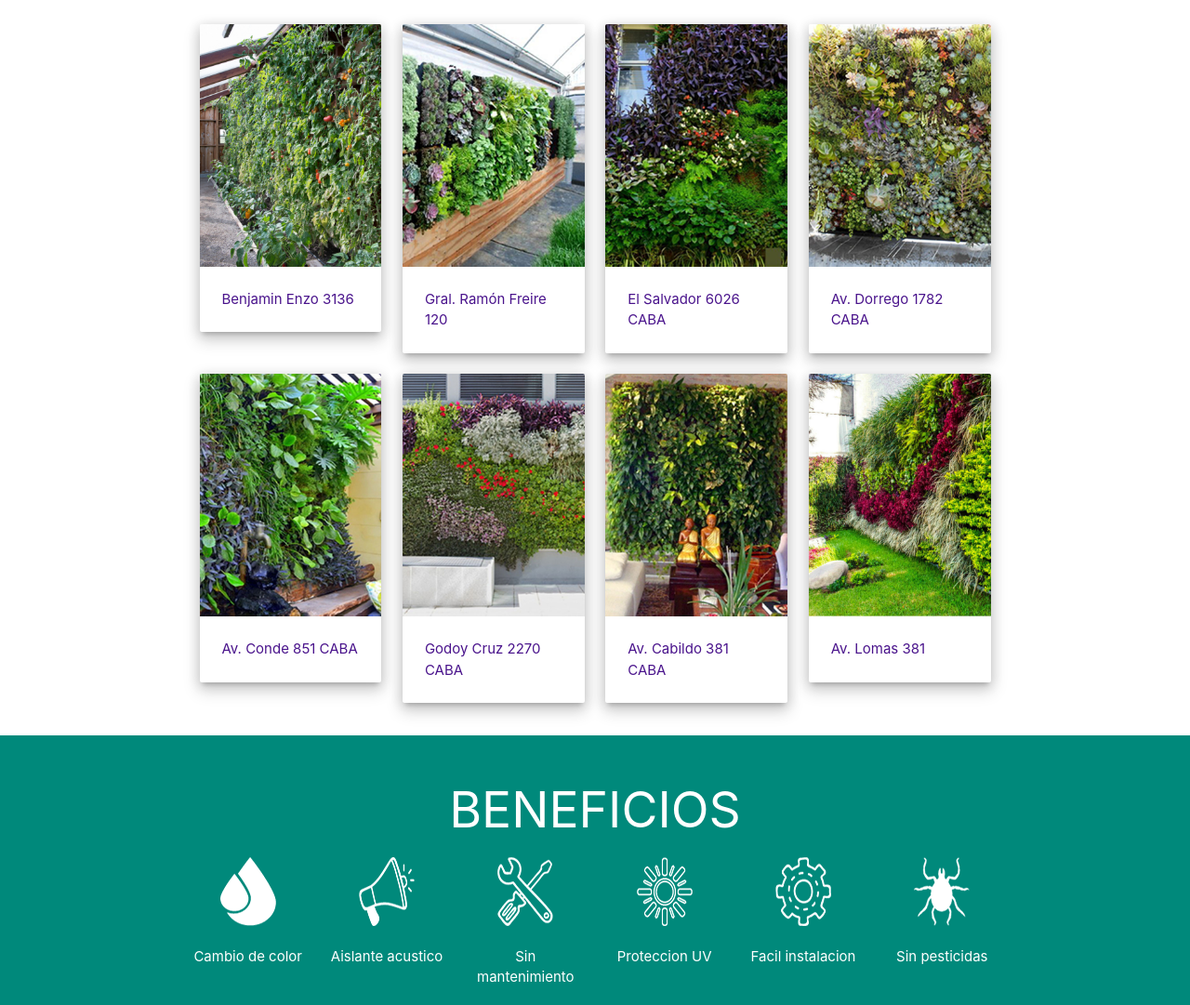
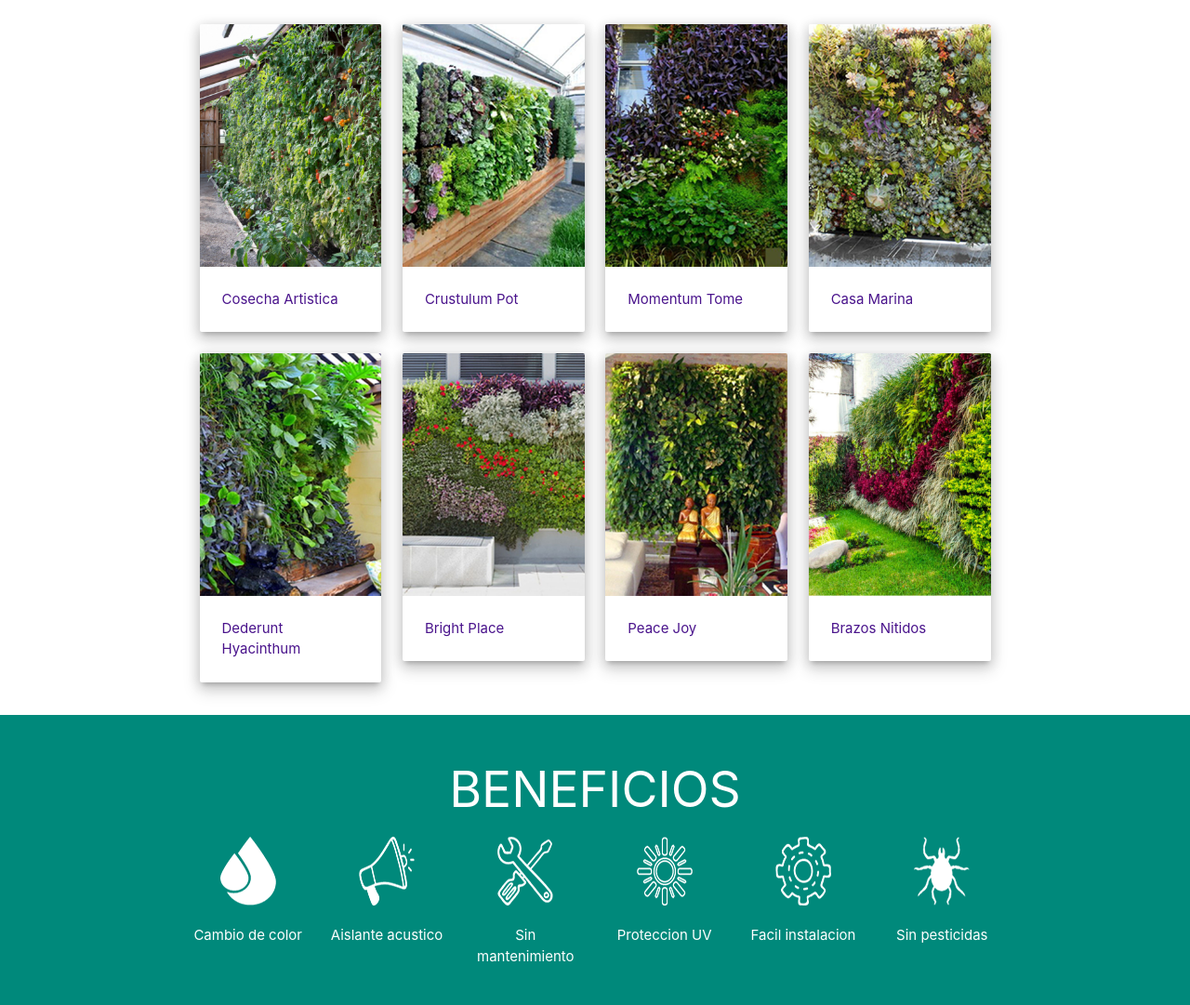
Before and after one commit to ibarrionuevo50/plantaleon, a plain HTML site: page index.html in a window 1280 px wide. Shown: the part 785-1866 px from the top of the page at 93% size. Drawn offline with Linux system fonts and the light colour scheme.

Commit message:
Added cool things

```diff
--- a/index.html
+++ b/index.html
@@ -95,7 +95,7 @@
                 </a>
               </div>
               <div class="card-content">
-                <p>Benjamin Enzo 3136</p>
+                <p>Cosecha Artistica</p>
               </div>
             </div>
           </div>
@@ -108,7 +108,7 @@
                 </a>
               </div>
               <div class="card-content">
-                <p>Gral. Ramón Freire 120</p>
+                <p>Crustulum Pot</p>
               </div>
             </div>
           </div>
@@ -121,7 +121,7 @@
                 </a>
               </div>
               <div class="card-content">
-                <p>El Salvador 6026 CABA</p>
+                <p>Momentum Tome</p>
               </div>
             </div>
           </div>
@@ -134,7 +134,7 @@
                 </a>
               </div>
               <div class="card-content">
-                <p>Av. Dorrego 1782 CABA</p>
+                <p>Casa Marina</p>
              </div>
             </div>
           </div>
@@ -147,7 +147,7 @@
                 </a>
               </div>
               <div class="card-content">
-                <p>Av. Conde 851 CABA</p>
+                <p>Dederunt Hyacinthum</p>
              </div>
             </div>
           </div>
@@ -160,7 +160,7 @@
                 </a>
               </div>
               <div class="card-content">
-                <p>Godoy Cruz 2270 CABA</p>
+                <p>Bright Place</p>
              </div>
             </div>
           </div>
@@ -173,7 +173,7 @@
                 </a>
               </div>
               <div class="card-content">
-                <p>Av. Cabildo 381 CABA</p>
+                <p>Peace Joy</p>
               </div>
             </div>
           </div>
@@ -185,7 +185,7 @@
                 </a>
               </div>
               <div class="card-content">
-                <p>Av. Lomas 381</p>
+                <p>Brazos Nitidos</p>
              </div>
             </div>
           </div>
@@ -234,12 +234,12 @@
 
 	<div class="section teal darken-2" id="contacto">
     <div class="container">
-  		<div style="color:white">
-    		<h3 class="center">Contacto</h3>
+  		<div class="row" col="" s6="" style="color:white">
+    		<i class="medium material-icons prefix left">contacts</i>
+    		<h3 class="">Contacto</h3>
   		</div>
       <div class="row">
-          <form action="#" class="container" >
-
+          <form action="#" class="col s10">
             <div class="row white-text" style="color:white;">
           		<div class="data-error data-success input-field col s12">
         				<i class="material-icons prefix">account_circle</i>
@@ -249,7 +249,7 @@
 
               <div class="input-field col s12">
         				<i class="material-icons prefix">email</i>
-        				<input id="icon_email" type="text" class="validate">
+        				<input id="icon_email" type="email" class="validate">
         				<label for="icon_email">Email</label>
               </div>
 
@@ -265,7 +265,10 @@
           </form>
         </div>
       </div>
-	</div><br>
+	</div>
+	<br>
+	<br>
+	<br>
 
   <!-- Footer -->
   <div>
```
